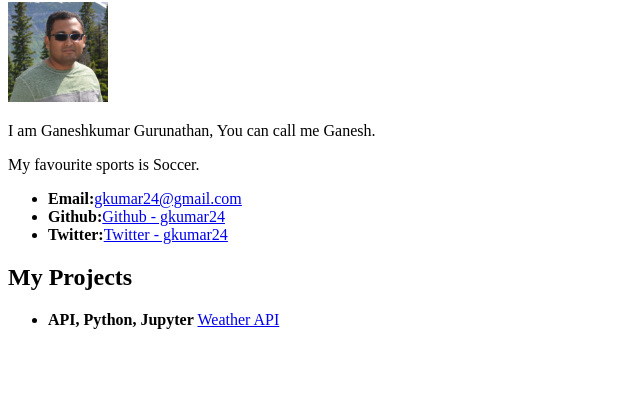
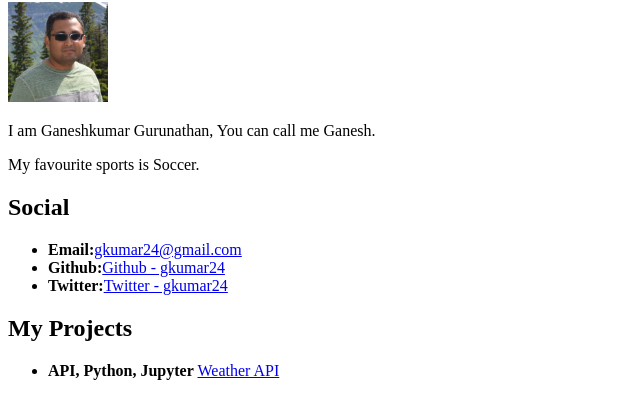
Before and after one commit to gkumar24/gkumar24.github.io, a plain HTML site: page index.html in a window 1280 px wide. Shown: the part 78-496 px from the top of the page, without its empty margins (0-640 px from the left). Drawn offline with Linux system fonts and the light colour scheme.

Commit message:
added project

```diff
--- a/index.html
+++ b/index.html
@@ -16,6 +16,7 @@
   <p>
     My favourite sports is Soccer.
   </p>
+  <h2>Social</h2>
   <ul>
     <li><strong>Email:</strong><a href="#">gkumar24@gmail.com</a></li>
     <li><strong>Github:</strong><a href="https://github.com/gkumar24">Github - gkumar24</a></li>
```
